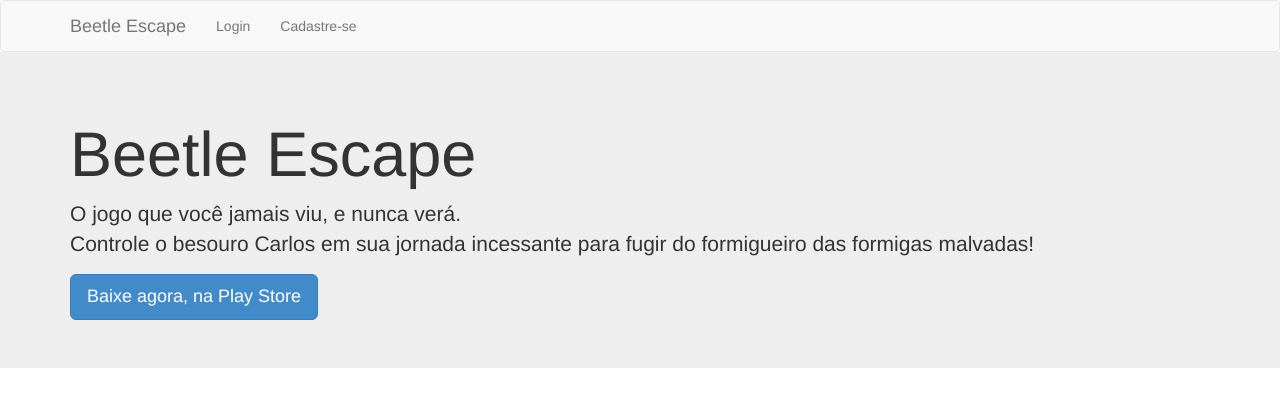
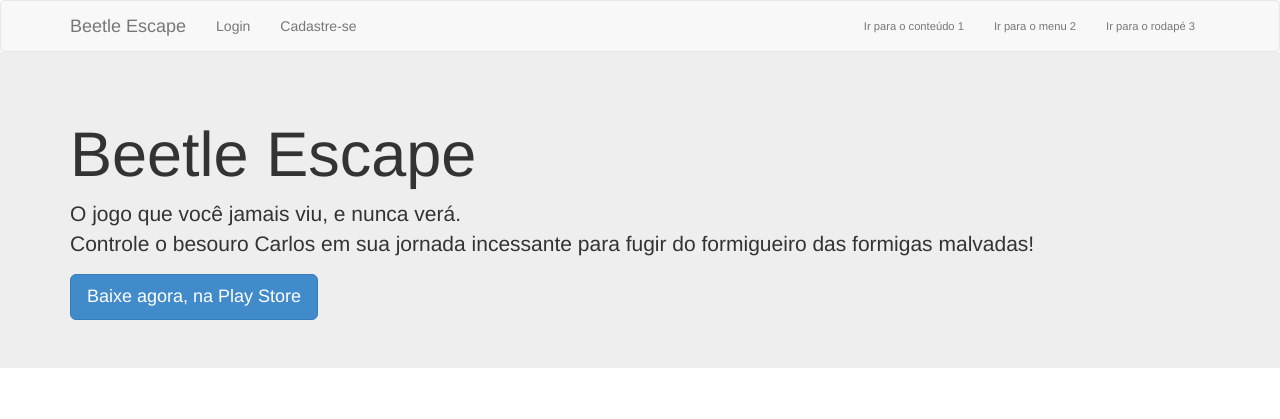
Before and after one commit to hijonoob/beetleescape-site, a PHP site: page /index.php in a window 1280 px wide. Shown: the top 419 px of the page. Run offline with PHP 8.4, Linux system fonts and the light colour scheme; data comes from the database, SQL or seed files in the repository; some libraries are stand-ins or nearby versions.

Commit message:
Adiciona teclas e link de atalho para menu conteudo e rodape

```diff
--- a/adicionanoticia.php
+++ b/adicionanoticia.php
@@ -2,7 +2,6 @@
 	include 'templates/header.php';
 	include 'templates/checagestor.php';
 ?>
-		  	<div class="container">
 			<h3> Criar nova notícia </h3>
 
 			<?php
--- a/adicionausuario.php
+++ b/adicionausuario.php
@@ -2,7 +2,6 @@
 	include 'templates/header.php';
 	include 'templates/checaadmin.php';
 ?>
-		  	<div class="container">
 			<h3> Criar novo usuário </h3>
 
 			<?php
--- a/css/main.css
+++ b/css/main.css
@@ -32,20 +32,14 @@ html, body {
     background-color: #eee;
 }
 #login {
-    margin: 50px auto;
+    margin: 40px auto;
     width: 30%;
 }
-
-.login-form {
-    width: 250px;
-}
-
-.mailing {
-    width: 450px;
-}
-
-
 
 input {
     margin-bottom: 5px;
 }
+
+#acessibilidade {
+font-size: 0.8em;
+}
--- a/deletanoticia.php
+++ b/deletanoticia.php
@@ -2,7 +2,6 @@
 	include 'templates/header.php';
 	include 'templates/checagestao.php';
 ?>
-		  	<div class="container">
 			<h3> Remoção de notícias </h3>
 			<?php
 
--- a/deletausuario.php
+++ b/deletausuario.php
@@ -2,7 +2,6 @@
 	include 'templates/header.php';
 	include 'templates/checaadmin.php';
 ?>
-		  	<div class="container">
 			<h3> Remoção de usuário </h3>
 			<?php
 
--- a/editanoticia.php
+++ b/editanoticia.php
@@ -2,7 +2,6 @@
 	include 'templates/header.php';
 	include 'templates/checagestao.php';
 ?>
-		  	<div class="container">
 			<h3> Editar notícia </h3>
 
 			<?php
--- a/editausuario.php
+++ b/editausuario.php
@@ -2,7 +2,6 @@
 	include 'templates/header.php';
 	include 'templates/checaadmin.php';
 ?>
-		  	<div class="container">
 			<h3> Editar usuário </h3>
 
 			<?php
--- a/index.php
+++ b/index.php
@@ -1,5 +1,5 @@
 <?php include 'templates/header.php' ?>
-
+      </div>
       <div class="jumbotron">
           <div class="container">
               <h1>Beetle Escape</h1>
--- a/listanoticia.php
+++ b/listanoticia.php
@@ -2,7 +2,6 @@
 	include 'templates/header.php';
 	include 'templates/checagestao.php';
 ?>
-		  	<div class="container">
 			<h3> Lista notícias </h3>
 			<table class="table table-striped" width="647">
 				<thead>
--- a/listausuario.php
+++ b/listausuario.php
@@ -2,7 +2,6 @@
 	include 'templates/header.php';
 	include 'templates/checaadmin.php';
 ?>
-		  	<div class="container">
 			<h3> Lista usuários </h3>
 			<table class="table table-striped" width="647">
 				<thead>
--- a/login.php
+++ b/login.php
@@ -1,6 +1,5 @@
 <?php include 'templates/header.php' ?>
 
-  <div class="container">
       <?php
         include 'restrito/conexao.php';
 
--- a/noticia.php
+++ b/noticia.php
@@ -2,7 +2,6 @@
 	include 'templates/header.php';
 	include 'templates/checagestao.php';
 ?>
-		  	<div class="container">
 			<?php
 				include 'restrito/conexao.php';
 				$id = htmlspecialchars($_GET["id"]);
--- a/registro.php
+++ b/registro.php
@@ -1,7 +1,6 @@
 <?php
 	include 'templates/header.php';
 ?>
-		  	<div class="container">
 			<h3> Cadastre-se no site do Beetle Escape </h3>
 			<p> O jogador cadastrado no site do Beetle Escape possui acesso a conteúdo extra, informações relevantes e direito a voto. </p>
 
--- a/templates/footer.php
+++ b/templates/footer.php
@@ -1,5 +1,5 @@
       <div class="push"></div>
-      <div class="jumbotron footer">
+      <div class="jumbotron footer" id="arodape">
           <div class="container">
               <div class="col-md-8" id="mailing-form" >
               <!--
--- a/templates/header.php
+++ b/templates/header.php
@@ -43,3 +43,4 @@ tinyMCE.init({
           }
       }
     ?>
+      <div class="container" id="aconteudo">
--- a/templates/menu.php
+++ b/templates/menu.php
@@ -1,5 +1,27 @@
-	<div class="navbar navbar-default" role="navigation">
+	</div>
+	<div class="navbar navbar-default" role="navigation" id="anavegacao">
 	  <div class="container">
+	  	<ul id="acessibilidade" class="nav navbar-nav navbar-right">
+			<li>
+		        <a accesskey="1" href="#aconteudo" id="link-conteudo">
+		            Ir para o conteúdo
+		            <span>1</span>
+		        </a>
+		    </li>
+		    <li>
+		        <a accesskey="2" href="#anavegacao" id="link-navegacao">
+		            Ir para o menu
+		            <span>2</span>
+		        </a>
+		    </li>
+		    <li class="last-item">
+		        <a accesskey="3" href="#arodape" id="link-rodape">
+		            Ir para o rodapé
+		            <span>3</span>
+		        </a>
+		    </li>
+		</ul>
+
 	    <a class="navbar-brand" href="index.php">Beetle Escape</a>
 	      <ul class="nav navbar-nav">
 
```
Also changed, not shown: README.md.
